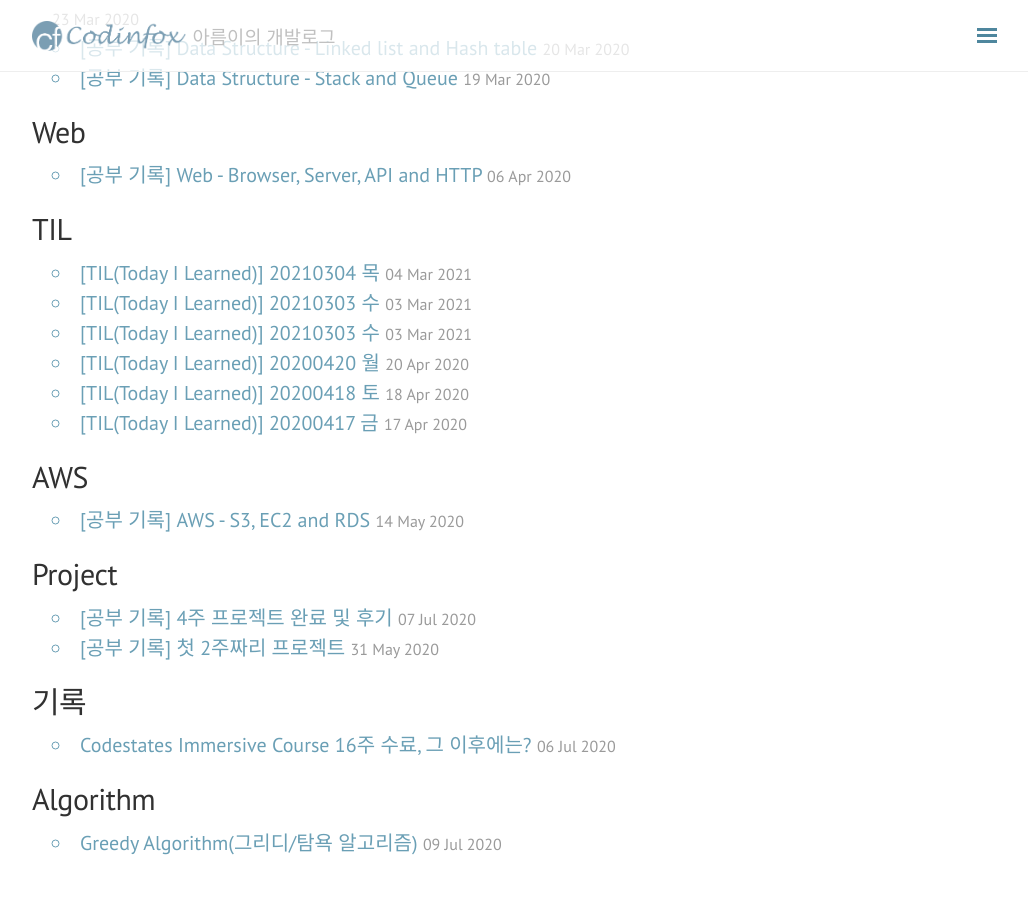
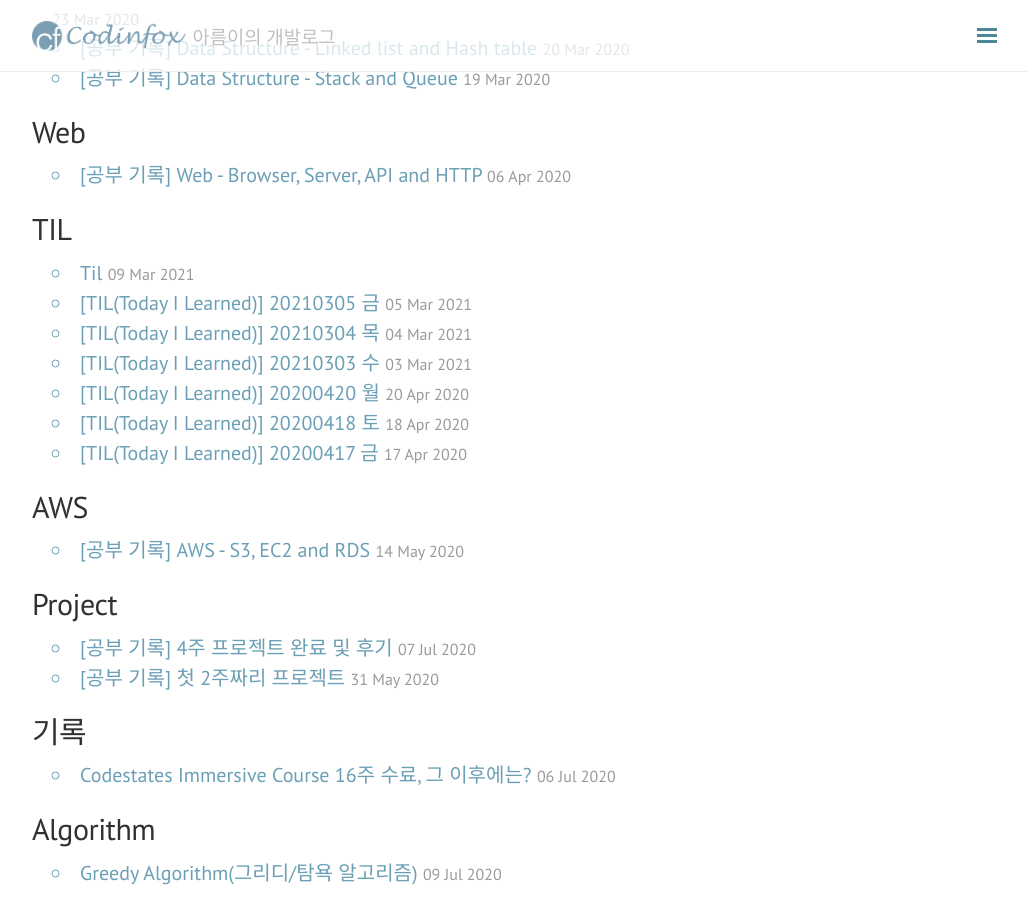
Before and after one commit to aiody/aiody.github.io, a Jekyll site: the page built from blog/categories.html, in a window 1280 px wide and 900 px high, scrolled down 846 px. Shown: the whole window, without its empty margins (248-1276 px from the left). Built offline with Jekyll 4.4.1, drawn with Linux system fonts in a browser that asks for light colours; nearby versions of some CDN libraries; comment, search, counter and statistics services are not loaded.

Commit message:
create 2021-03-09-TIL.md

```diff
--- a/_posts/2021-03-05-TIL.md
+++ b/_posts/2021-03-05-TIL.md
@@ -1,6 +1,6 @@
 ---
-title: "[TIL(Today I Learned)] 20210303 수"
-date: 2021-03-03 00:00:00
+title: "[TIL(Today I Learned)] 20210305 금"
+date: 2021-03-05 00:00:00
 categories: TIL
 ---
 
```
Also changed, not shown: _posts/2021-03-09-TIL.md (added, +11 -0 lines).
